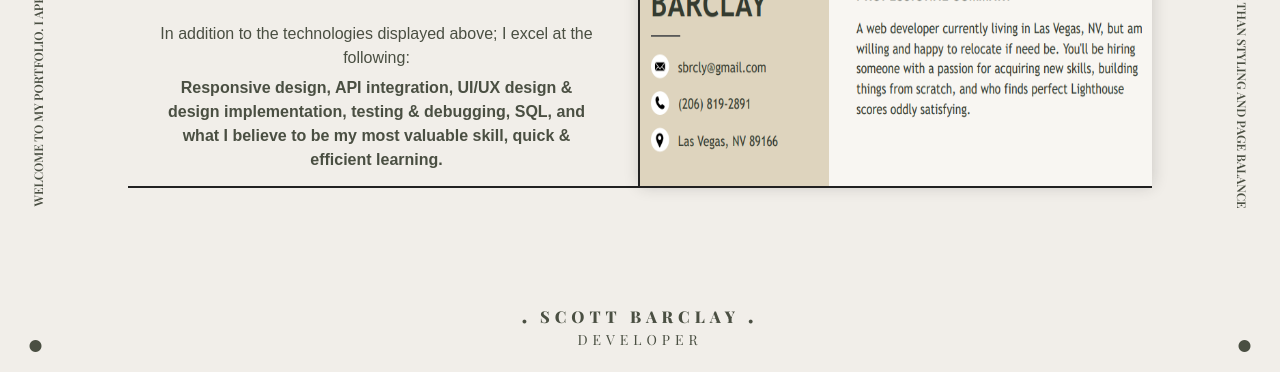
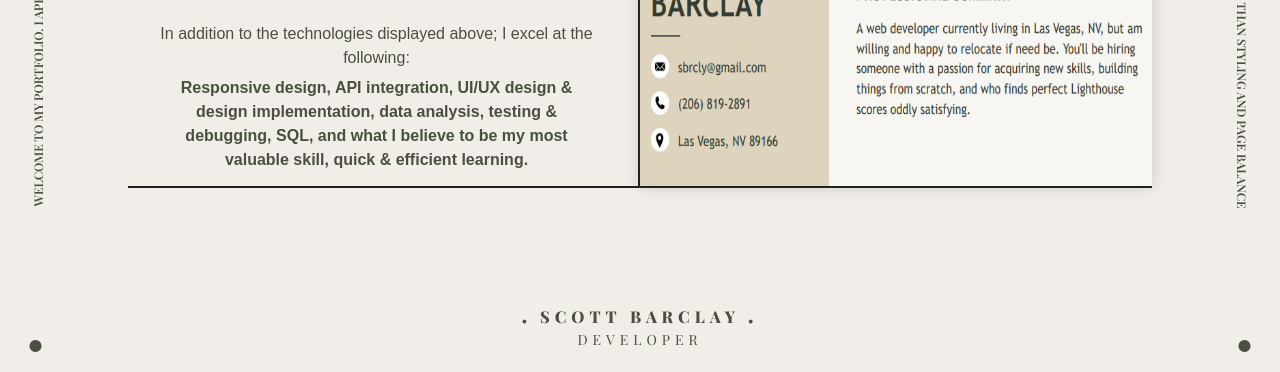
Before and after one commit to sbrcly/portfolio, a plain HTML site: page index.html in a window 1280 px wide. Both pictures are taken after a click on the link "ABOUT". Shown: the part 428-800 px from the top of the page. Drawn offline with nearby package versions, Linux system fonts and the light colour scheme.

Commit message:
minor style update

```diff
--- a/index.html
+++ b/index.html
@@ -75,7 +75,7 @@
                     <div class="section-main-info pmi-1 skills-main">
                         <div class="section-main-info-text skills-description">
                             <p>In addition to the technologies displayed above; I excel at the following:</p>
-                            <p>Responsive design, API integration, UI/UX design & design implementation, testing & debugging, SQL, and what I believe to be my most valuable skill, quick & efficient learning.</p>
+                            <p>Responsive design, API integration, UI/UX design & design implementation, data analysis, testing & debugging, SQL, and what I believe to be my most valuable skill, quick & efficient learning.</p>
                         </div>
                     </div>
                 </div>
```
